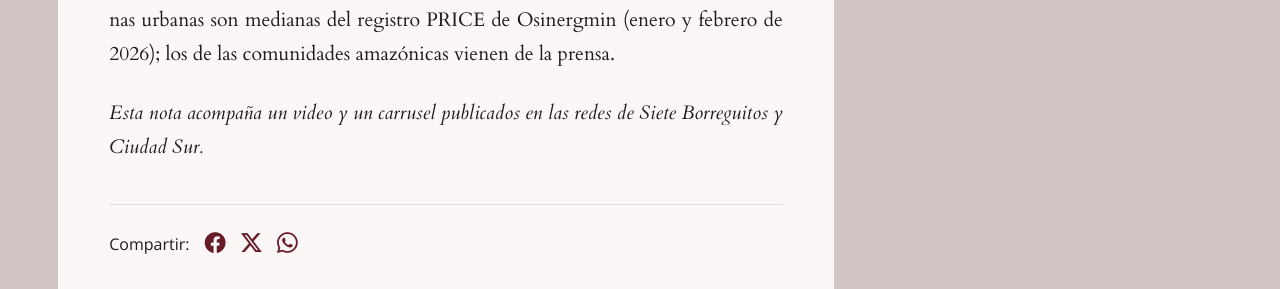
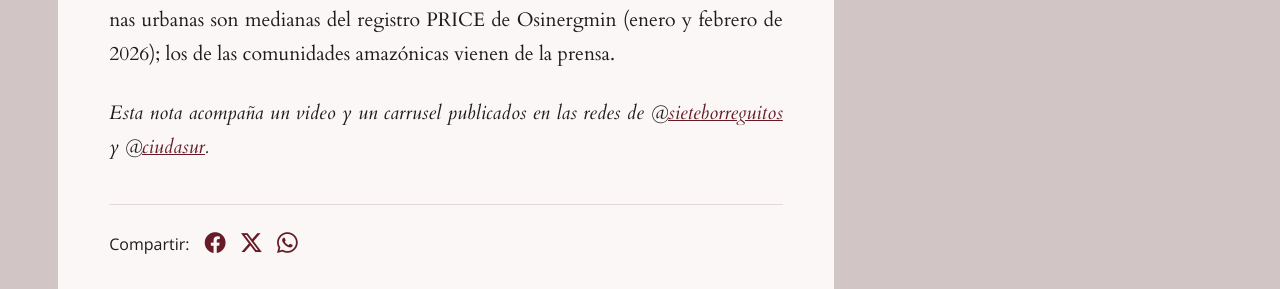
Before and after one commit to romelserg/ciudadsur, a Jekyll site: the page built from _posts/2026-10-30-camisea-el-gas-viaja-el-humo-se-queda.md, in a window 1280 px wide and 900 px high, scrolled down 10137 px. Shown: the part 160-449 px from the top of the window. Built offline with Jekyll 4.4.1, drawn with Linux system fonts in a browser that asks for light colours; some of the changed lines change nothing that is shown.

Commit message:
Edita: 2026-10-30-camisea-el-gas-viaja-el-humo-se-queda

```diff
--- a/_posts/2026-10-30-camisea-el-gas-viaja-el-humo-se-queda.md
+++ b/_posts/2026-10-30-camisea-el-gas-viaja-el-humo-se-queda.md
@@ -1,11 +1,13 @@
 ---
-title: "Camisea: el gas viaja, el humo se queda y el Cusco espera"
-author: "Ciudad Sur"
+title: 'Camisea: el gas viaja, el humo se queda y el Cusco espera'
+author: Ciudad Sur
+date: 2026-10-30
+category: Actualidad
+portada: false
+image: /assets/img/articulos/camisea-el-gas-viaja-el-humo-se-queda.jpg
+image_caption: 'Izquierda: hornilla de gas natural (foto referencial, dominio público). Derecha: cocina de leña en Acora, Puno (foto referencial, TeshTesh, CC BY-SA 4.0). Wikimedia Commons.'
 author_image: /assets/img/articulos/autores/ciudad-sur.png
-date: 2026-10-30
-category: "Actualidad"
-image: /assets/img/articulos/camisea-el-gas-viaja-el-humo-se-queda.jpg
-image_caption: "Izquierda: hornilla de gas natural (foto referencial, dominio público). Derecha: cocina de leña en Acora, Puno (foto referencial, TeshTesh, CC BY-SA 4.0). Wikimedia Commons."
+numero: null
 ---
 
 <style>
@@ -160,11 +162,11 @@ El gas viaja. El humo se queda. Y el Cusco espera.
 
 La próxima decisión, la adenda de Cálidda, se tomará en Lima en las próximas semanas. Las preguntas son las mismas de hace 22 años: ¿hasta cuándo decidirán en Lima por nosotros? ¿Y qué hacen nuestros congresistas al respecto?
 
----
+***
 
 **Metodología.** Las cifras de hogares son del censo nacional de 2025 del INEI (base REDATAM CPV2025DI, a nivel de distrito, hogares censados). La pregunta del censo es «¿qué energía o combustible utiliza para cocinar?» y admite más de una respuesta. «Gas natural» corresponde a la opción «gas natural (sistema de tuberías)». Los distritos del corredor son los que el trazado de los ductos de Camisea en OpenStreetMap cruza o toca a 500 metros o menos. Los precios del balón en zonas urbanas son medianas del registro PRICE de Osinergmin (enero y febrero de 2026); los de las comunidades amazónicas vienen de la prensa.
 
-*Esta nota acompaña un video y un carrusel publicados en las redes de Siete Borreguitos y Ciudad Sur.*
+*Esta nota acompaña un video y un carrusel publicados en las redes de @*[_sieteborreguitos_](https://www.instagram.com/reel/DfIIlM-h8Aw/?utm_source=ig_web_copy_link&xtok=MzRlODBiNWFlZA==&srtk=MzRlODBiNWFlZA==) *y @*[_ciudasur_](https://www.instagram.com/ciudad.sur/)*.*
 
 <script>
 (function () {
```
